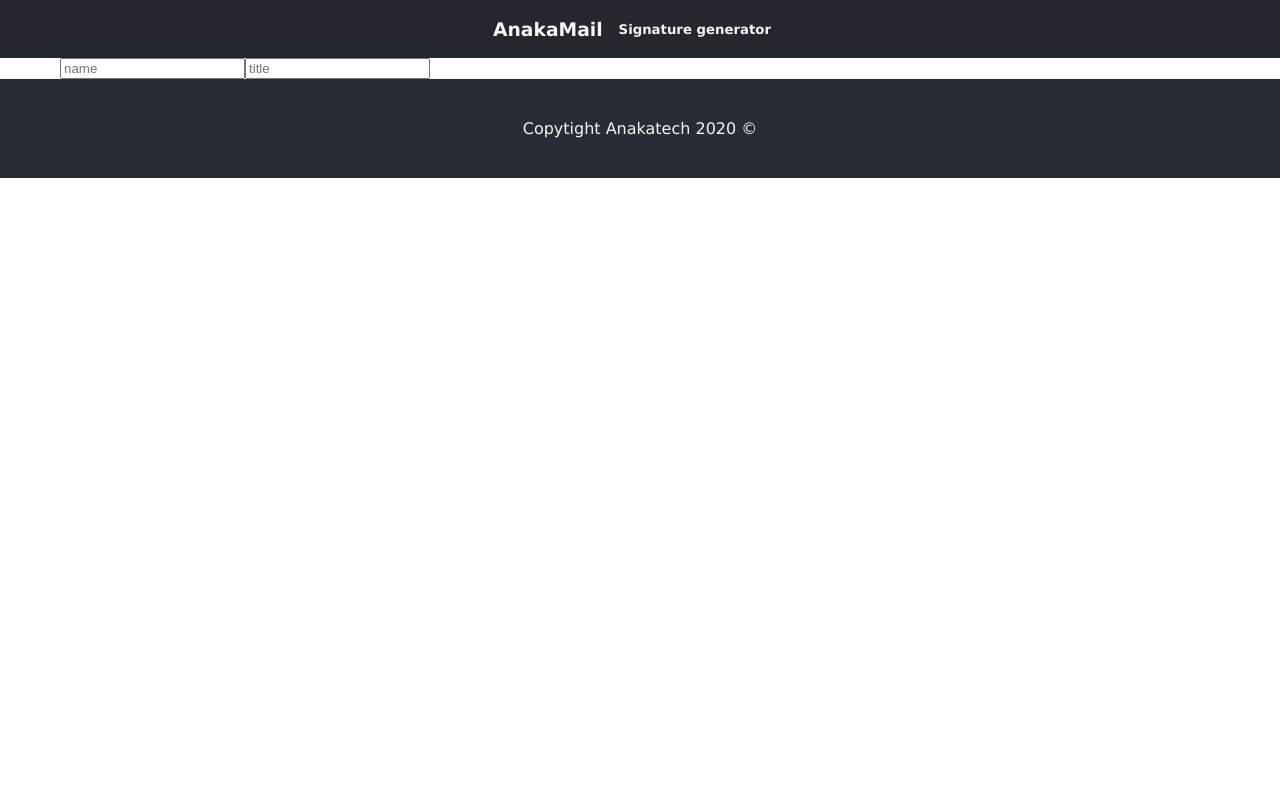
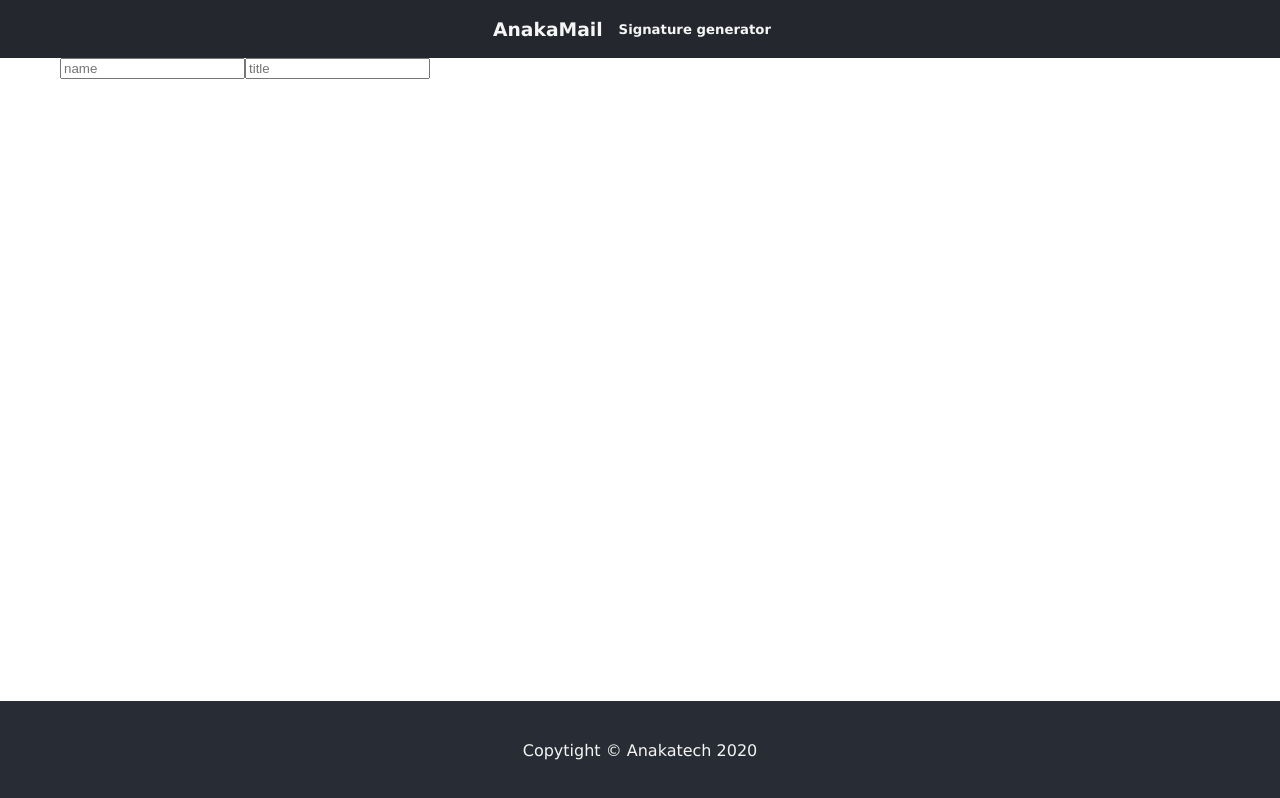
Before and after one commit to anakatech-kaykostadinov/mailsig, a React (Create React App) app: page / in a window 1280 px wide. Built offline with nearby package versions, Linux system fonts and the light colour scheme.

Commit message:
Commit before merge

```diff
--- a/src/components/Editor.jsx
+++ b/src/components/Editor.jsx
@@ -1,4 +1,4 @@
-import React, {useState} from 'react'
+import React, { useState } from 'react'
 
 
 function Editor() {
@@ -11,8 +11,8 @@ function Editor() {
 
     return (
         <div className='ms-main__editor'>
-            <input name='name' placeholder='name' value={data.name} onChange={e => setData({...data, name:e.target.value})}></input>
-            <input name='title' placeholder='title' value={data.title} onChange={e => setData({...data, title:e.target.value})}></input>
+            <input name='name' placeholder='name' value={data.name} onChange={e => setData({ ...data, name: e.target.value })}></input>
+            <input name='title' placeholder='title' value={data.title} onChange={e => setData({ ...data, title: e.target.value })}></input>
         </div>
     )
 }
--- a/src/components/Footer.jsx
+++ b/src/components/Footer.jsx
@@ -4,7 +4,7 @@ function Footer() {
     return (
         <footer className='ms-main__footer' >
             <p>
-                Copytight Anakatech {new Date().getFullYear()} &#169;
+                Copytight  &#169; Anakatech {new Date().getFullYear()}
             </p>
         </footer>
     )
--- a/src/index.css
+++ b/src/index.css
@@ -1,2 +1,2 @@
-html{scroll-behavior:smooth;font-family:Verdana,Geneva,Tahoma,sans-serif;font-size:16px}body{-webkit-box-sizing:border-box;box-sizing:border-box;margin:0;padding:0}main{padding:0 1rem}.ms-main__header{background-color:#24272e;color:#f5f5f5;padding:0 60px;display:-webkit-box;display:-ms-flexbox;display:flex;-webkit-box-pack:center;-ms-flex-pack:center;justify-content:center}.ms-main__header h5{margin:1rem;display:-webkit-box;display:-ms-flexbox;display:flex;-webkit-box-align:center;-ms-flex-align:center;align-items:center}.ms-main__footer{background-color:#282c34;color:#f5f5f5;padding:1.5rem 0}.ms-main__footer p{text-align:center}@media (min-width:576px){main{padding:0 30px}}@media (min-width:768px){main{padding:0 60px}}
+html{scroll-behavior:smooth;font-family:Verdana,Geneva,Tahoma,sans-serif;font-size:16px}body{-webkit-box-sizing:border-box;box-sizing:border-box;margin:0;padding:0}main{padding:0 1rem}.ms-main__header{background-color:#24272e;color:#f5f5f5;padding:0 60px;display:-webkit-box;display:-ms-flexbox;display:flex;-webkit-box-pack:center;-ms-flex-pack:center;justify-content:center}.ms-main__header h5{margin:1rem;display:-webkit-box;display:-ms-flexbox;display:flex;-webkit-box-align:center;-ms-flex-align:center;align-items:center}.ms-main__footer{background-color:#282c34;color:#f5f5f5;padding:1.5rem 0;position:fixed;bottom:0;width:100%}.ms-main__footer p{text-align:center}@media (min-width:576px){main{padding:0 30px}}@media (min-width:768px){main{padding:0 60px}}
 /*# sourceMappingURL=index.css.map */
--- a/src/scss/_footer.scss
+++ b/src/scss/_footer.scss
@@ -5,7 +5,9 @@
         background-color: $primary;
         color: whitesmoke;
         padding: 1.5rem 0;
-
+        position: fixed;
+        bottom: 0;
+        width: 100%;
         p {
             text-align: center;
         }
```
Also changed, not shown: 2 other files (tests, documents, lock files or other folders).
